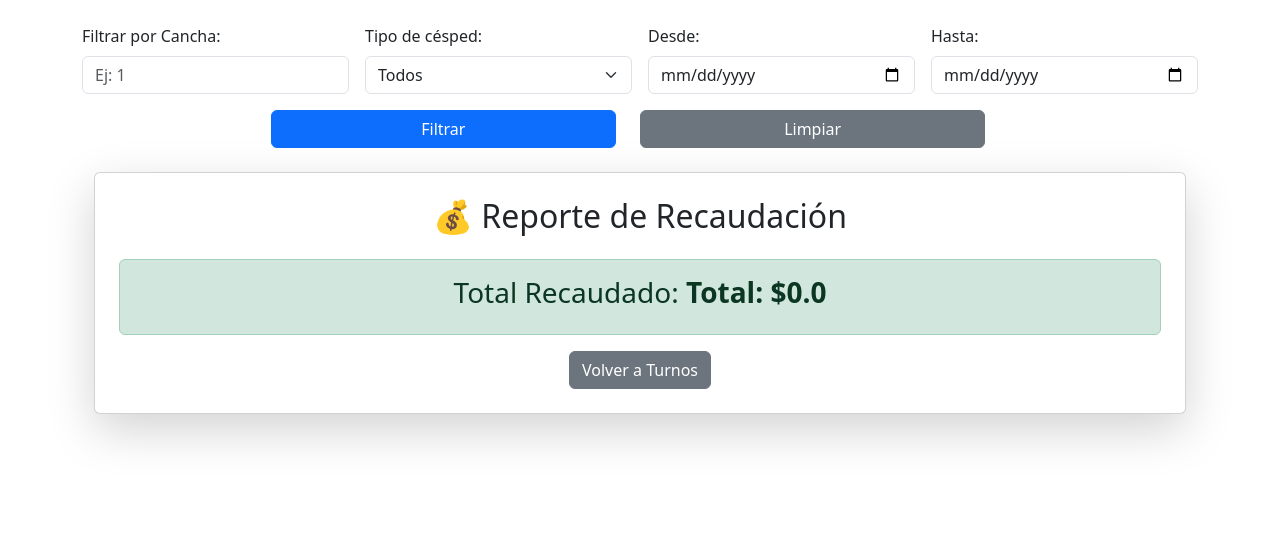
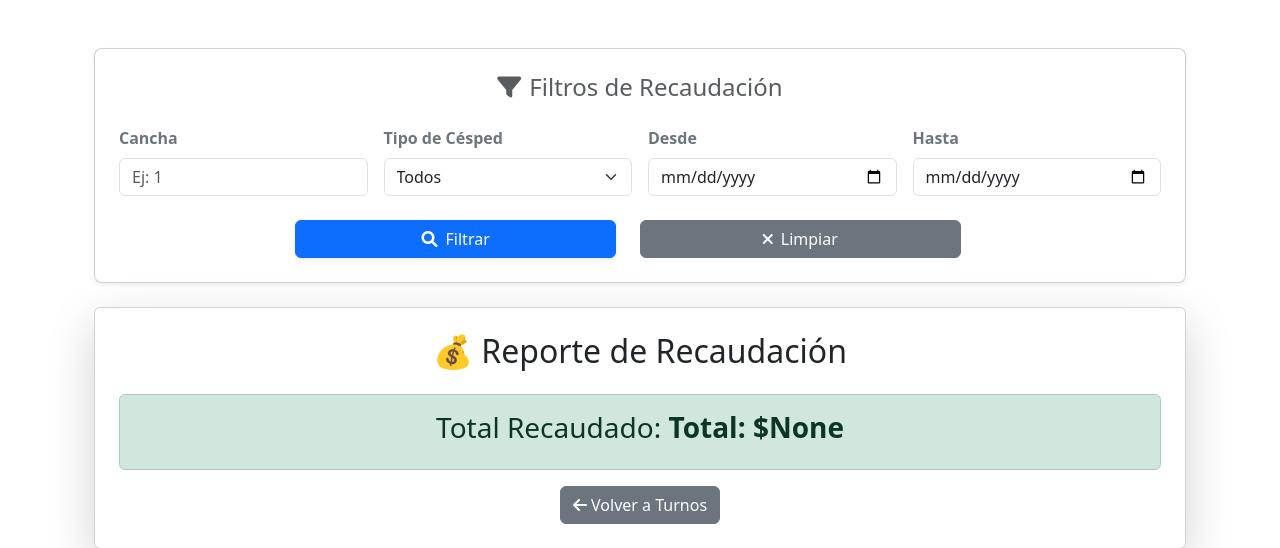
Before and after one commit to dariorodr/Segundo-proyecto, a Flask app: page /reporte in a window 1280 px wide. Shown: the part 56-604 px from the top of the page. Run offline with Flask 3, Linux system fonts and the light colour scheme.

Commit message:
puliendo cosas de los filtros de recaudacion y algunos retoques de estilos

```diff
--- a/app/app.py
+++ b/app/app.py
@@ -1,7 +1,7 @@
 from flask import Flask, render_template, request, redirect, url_for, flash
 from flask_sqlalchemy import SQLAlchemy
 from datetime import datetime
-from sqlalchemy import func, cast, Date, and_
+from sqlalchemy import func, and_, case
 app = Flask(__name__)
 app.config['SQLALCHEMY_DATABASE_URI'] = 'mysql+pymysql://root:sarandeameelcabezudo@localhost/proyecto_cancha_2'
 app.config['SQLALCHEMY_TRACK_MODIFICATIONS'] = False
@@ -277,10 +277,16 @@
     ).select_from(Turno).join(
         Cancha, Turno.CanchaID == Cancha.CanchaID
     ).join(
-        Precio, Precio.CanchaID == Turno.CanchaID
+        Precio, and_(
+            Precio.CanchaID == Turno.CanchaID,
+            Precio.TipoPrecio == case(
+                (Turno.HoraDeTurno >= "18:00", "ConLuz"),  # Noche: ConLuz
+                else_="SinLuz"  # Día: SinLuz
+            )
+        )
     )
 
-    # Aplicar filtro de fecha si existe (siempre, antes de otros filtros)
+    # Aplicar filtro de fecha si existe
     if desde_str and hasta_str:
         try:
             desde = datetime.strptime(desde_str, '%Y-%m-%d').date()
@@ -300,7 +306,7 @@
     resultados = query.all()
     print("Resultados obtenidos:", resultados)
 
-    # Si no hay filtros de cancha ni tipo, usar el resultado de la consulta con fechas
+    # Si no hay filtros de cancha ni tipo, usar el resultado de la consulta
     if not cancha_id and not tipo_cesped:
         total_recaudado = resultados[0].total_recaudado if resultados else 0
         return render_template("reporte_rec.html", total_recaudado={"Total": total_recaudado})
--- a/app/templates/base.html
+++ b/app/templates/base.html
@@ -5,6 +5,7 @@
     <meta name="viewport" content="width=device-width, initial-scale=1.0">
     <title>{{ title }}</title>
     <link href="https://cdn.jsdelivr.net/npm/bootstrap@5.3.0/dist/css/bootstrap.min.css" rel="stylesheet">
+    <link href="https://cdnjs.cloudflare.com/ajax/libs/font-awesome/6.0.0/css/all.min.css" rel="stylesheet">
 </head>
 <body>
     <nav class="navbar navbar-expand-lg navbar-light bg-light">
--- a/app/templates/canchas.html
+++ b/app/templates/canchas.html
@@ -46,7 +46,7 @@
                 <!--<th>ID</th> -->
                     <th>Nombre</th>
                     <th>Tipo</th>
-                    <th>Jugadores</th>
+                    <th>Capacidad</th>
                     <th>Acciones</th>
                 </tr>
             </thead>
--- a/app/templates/reporte_rec.html
+++ b/app/templates/reporte_rec.html
@@ -2,69 +2,92 @@
 
 {% block content %}
 
-<!-- Formulario de filtros -->
+<!-- Formulario de filtros con estilo -->
+<div class="container mt-5">
+    <div class="card shadow-sm p-4 rounded-3">
+        <h4 class="text-center mb-4 text-muted"><i class="fas fa-filter me-2"></i>Filtros de Recaudación</h4>
         <form method="GET" action="{{ url_for('reporte_recaudacion') }}" class="row g-3">
+            <!-- Filtrar por Cancha -->
             <div class="col-12 col-md-3">
-        <label for="cancha_id" class="form-label">Filtrar por Cancha:</label>
+                <label for="cancha_id" class="form-label fw-bold text-secondary">Cancha</label>
+                <div class="input-group">
                     <input
                         type="number"
                         name="cancha_id"
                         id="cancha_id"
-            class="form-control"
+                        class="form-control rounded-end"
                         placeholder="Ej: 1"
                         value="{{ request.args.get('cancha_id', '') }}">
                 </div>
+            </div>
 
+            <!-- Tipo de Césped -->
             <div class="col-12 col-md-3">
-        <label for="tipoCesped" class="form-label">Tipo de césped:</label>
-        <select name="tipo_cesped" id="tipoCesped" class="form-select">
+                <label for="tipoCesped" class="form-label fw-bold text-secondary">Tipo de Césped</label>
+                <div class="input-group">
+                    <select name="tipo_cesped" id="tipoCesped" class="form-select rounded-end">
                         <option value="" {% if not request.args.get('tipo_cesped') %}selected{% endif %}>Todos</option>
                         <option value="Natural" {% if request.args.get('tipo_cesped') == "Natural" %}selected{% endif %}>Natural</option>
                         <option value="Sintético" {% if request.args.get('tipo_cesped') == "Sintético" %}selected{% endif %}>Sintético</option>
                     </select>
                 </div>
-
-    <!-- FILTROS DE FECHA -->
-    <div class="col-12 col-md-3">
-        <label for="desde" class="form-label">Desde:</label>
-        <input type="date" name="desde" id="desde" class="form-control" value="{{ request.args.get('desde', '') }}">
             </div>
 
+            <!-- Filtro Desde -->
             <div class="col-12 col-md-3">
-        <label for="hasta" class="form-label">Hasta:</label>
-        <input type="date" name="hasta" id="hasta" class="form-control" value="{{ request.args.get('hasta', '') }}">
+                <label for="desde" class="form-label fw-bold text-secondary">Desde</label>
+                <div class="input-group">
+                    <input
+                        type="date"
+                        name="desde"
+                        id="desde"
+                        class="form-control rounded-end"
+                        value="{{ request.args.get('desde', '') }}">
+                </div>
             </div>
 
-    <!-- BOTONES -->
-    <div class="row mt-3 d-flex justify-content-center">
+            <!-- Filtro Hasta -->
+            <div class="col-12 col-md-3">
+                <label for="hasta" class="form-label fw-bold text-secondary">Hasta</label>
+                <div class="input-group">
+                    <input
+                        type="date"
+                        name="hasta"
+                        id="hasta"
+                        class="form-control rounded-end"
+                        value="{{ request.args.get('hasta', '') }}">
+                </div>
+            </div>
+
+            <!-- Botones -->
+            <div class="row mt-4 d-flex justify-content-center">
                 <div class="col-6 col-md-4">
-            <button type="submit" class="btn btn-primary w-100">
-                <i class="fas fa-search"></i> Filtrar
+                    <button type="submit" class="btn btn-primary w-100 shadow-sm">
+                        <i class="fas fa-search me-2"></i>Filtrar
                     </button>
                 </div>
                 <div class="col-6 col-md-4">
                     <a href="{{ url_for('reporte_recaudacion') }}" class="btn btn-secondary w-100">
-                <i class="fas fa-times"></i> Limpiar
+                        <i class="fas fa-times me-2"></i>Limpiar
                     </a>
                 </div>
             </div>
         </form>
+    </div>
+</div>
 
-<!-- TARJETA DE RECAUDACIÓN -->
+<!-- TARJETA DE RECAUDACIÓN (sin cambios, solo para contexto) -->
 <div class="container mt-4">
     <div class="card shadow-lg p-4">
         <h2 class="text-center mb-4">💰 Reporte de Recaudación</h2>
         <div class="alert alert-success text-center">
             <h3>Total Recaudado: <strong>
-                {% if request.args.get('desde') and request.args.get('hasta') %}
-                    ({{ request.args.get('desde') }} al {{ request.args.get('hasta') }})<br>
-                {% endif %}
                 {% if total_recaudado is mapping %}
                     {% for tipo, total in total_recaudado.items() %}
-                        {{ tipo }}: ${{ total|float|round(2) }} <br>
+                        {{ tipo }}: ${{ total }} <br>
                     {% endfor %}
                 {% else %}
-                    ${{ total_recaudado|float|round(2) }}
+                    ${{ total_recaudado }}
                 {% endif %}
             </strong></h3>
         </div>
```
Lines whose indentation alone changed are shown as unchanged.
